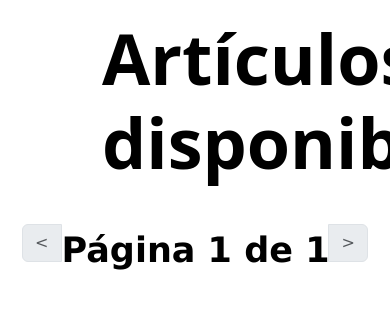
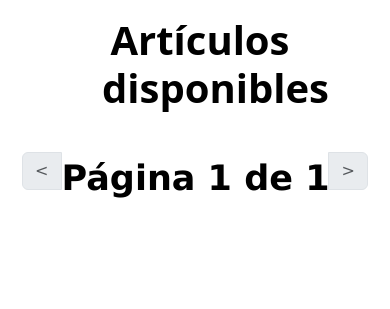
Before and after one commit to Ezequielpm/proyecto-web-ambiental, a Django app: page /articulosdisponibles in a window 390 px wide; the page is wider, and only the part inside the window is pictured. Shown: the part 70-379 px from the top of that part. Run offline with Django 5.2, Linux system fonts and the light colour scheme; data that the repository does not hold is empty.

Commit message:
cambios de vista nav listado articulos

```diff
--- a/core/templates/core/articulos_listado.html
+++ b/core/templates/core/articulos_listado.html
@@ -101,7 +101,13 @@
         </div>
       </div>
     </nav>
-
+    <style>
+      @media (max-width: 599px) {
+    .product-section__title{
+      font-size: 40px;
+    }
+}
+    </style>
     <main>
       <div class="container my-3">
         <!-- Lista de artículos -->
```
